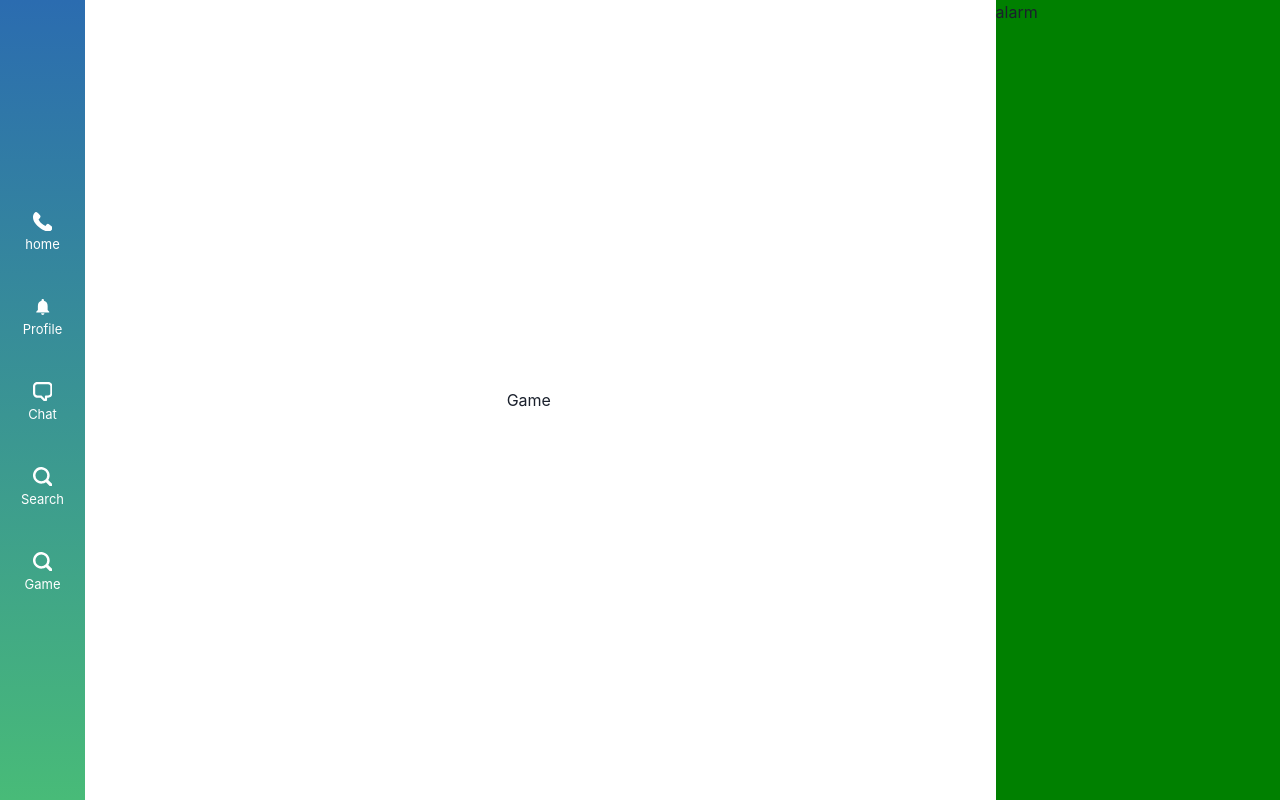
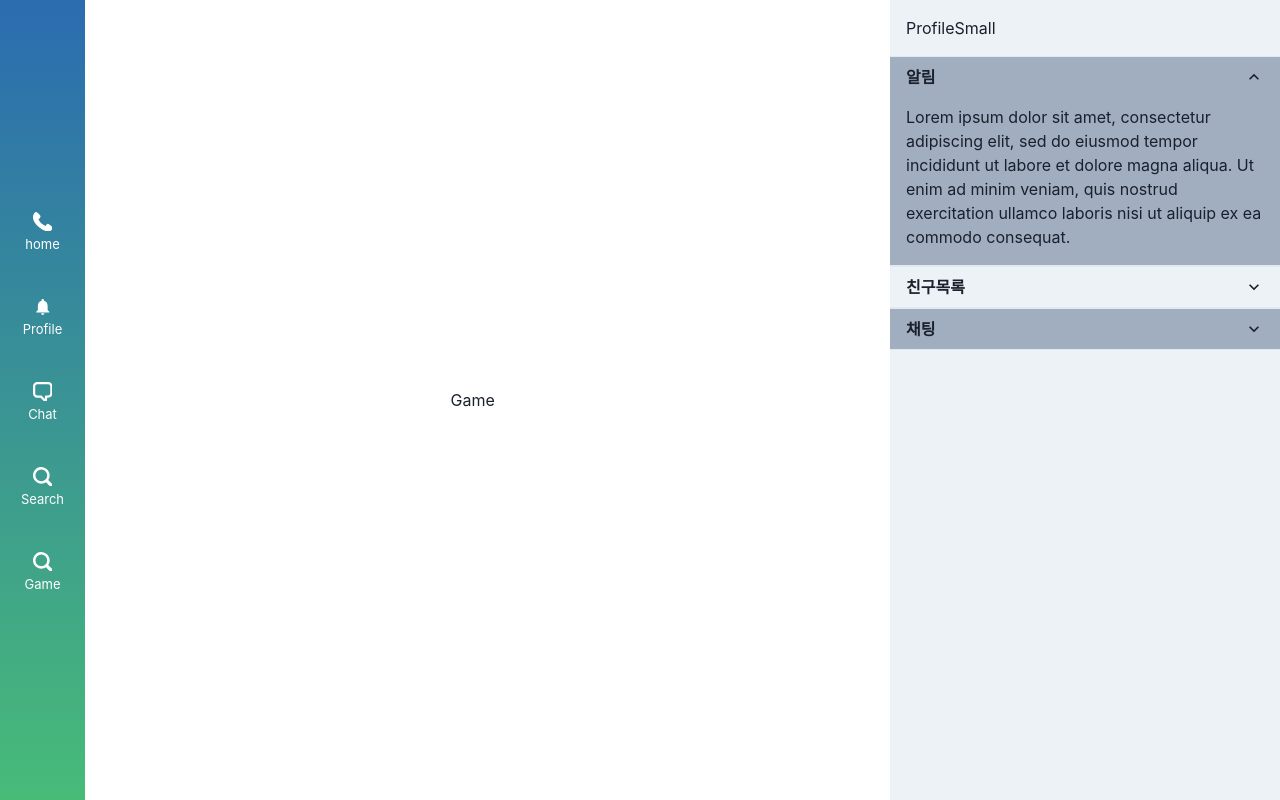
Before and after one commit to transcendence42/ft_transcendence, a React (Create React App) app in the folder front/: page /game in a window 1280 px wide. Built offline with nearby package versions, Linux system fonts and the light colour scheme.

Commit message:
feat: 알림창 레이아웃 완성

```diff
--- a/front/src/App.tsx
+++ b/front/src/App.tsx
@@ -32,7 +32,7 @@ export const App = () => (
             </Route>
           </Switch>
         </Center>
-        <Box width="390px" bg="green">
+        <Box minWidth="390px" maxWidth="390px">
           <Alarm />
         </Box>
       </Flex>
--- /dev/null
+++ b/front/src/UI/molecules/AlarmChat/index.tsx
@@ -0,0 +1,25 @@
+import React from 'react';
+
+import { AccordionItem, AccordionButton, AccordionPanel, AccordionIcon, Box, Text } from '@chakra-ui/react';
+
+export const AlarmChat = () => {
+  return (
+    <AccordionItem>
+      <h2>
+        <AccordionButton>
+          <Box flex="1" textAlign="left">
+            <Text fontWeight="bold" fontSize="1rem">
+              채팅
+            </Text>
+          </Box>
+          <AccordionIcon />
+        </AccordionButton>
+      </h2>
+      <AccordionPanel pb={4}>
+        Lorem ipsum dolor sit amet, consectetur adipiscing elit, sed do eiusmod tempor incididunt ut labore et dolore
+        magna aliqua. Ut enim ad minim veniam, quis nostrud exercitation ullamco laboris nisi ut aliquip ex ea commodo
+        consequat.
+      </AccordionPanel>
+    </AccordionItem>
+  );
+};
--- /dev/null
+++ b/front/src/UI/molecules/AlarmNotifier/index.tsx
@@ -0,0 +1,25 @@
+import React from 'react';
+
+import { AccordionItem, AccordionButton, AccordionPanel, AccordionIcon, Box, Text } from '@chakra-ui/react';
+
+export const AlarmNotifier = () => {
+  return (
+    <AccordionItem>
+      <h2>
+        <AccordionButton>
+          <Box flex="1" textAlign="left">
+            <Text fontWeight="bold" fontSize="1rem">
+              알림
+            </Text>
+          </Box>
+          <AccordionIcon />
+        </AccordionButton>
+      </h2>
+      <AccordionPanel pb={4}>
+        Lorem ipsum dolor sit amet, consectetur adipiscing elit, sed do eiusmod tempor incididunt ut labore et dolore
+        magna aliqua. Ut enim ad minim veniam, quis nostrud exercitation ullamco laboris nisi ut aliquip ex ea commodo
+        consequat.
+      </AccordionPanel>
+    </AccordionItem>
+  );
+};
--- /dev/null
+++ b/front/src/UI/molecules/AlarmUser/index.tsx
@@ -0,0 +1,25 @@
+import React from 'react';
+
+import { AccordionItem, AccordionButton, AccordionPanel, AccordionIcon, Box, Text } from '@chakra-ui/react';
+
+export const AlarmUser = () => {
+  return (
+    <AccordionItem>
+      <h2>
+        <AccordionButton>
+          <Box flex="1" textAlign="left">
+            <Text fontWeight="bold" fontSize="1rem">
+              친구목록
+            </Text>
+          </Box>
+          <AccordionIcon />
+        </AccordionButton>
+      </h2>
+      <AccordionPanel pb={4}>
+        Lorem ipsum dolor sit amet, consectetur adipiscing elit, sed do eiusmod tempor incididunt ut labore et dolore
+        magna aliqua. Ut enim ad minim veniam, quis nostrud exercitation ullamco laboris nisi ut aliquip ex ea commodo
+        consequat.
+      </AccordionPanel>
+    </AccordionItem>
+  );
+};
--- /dev/null
+++ b/front/src/UI/molecules/ProfileSmall/index.tsx
@@ -0,0 +1,5 @@
+import React from 'react';
+
+export const ProfileSmall = () => {
+  return <>ProfileSmall</>;
+};
--- /dev/null
+++ b/front/src/UI/molecules/index.tsx
@@ -0,0 +1,7 @@
+import { AlarmChat } from './AlarmChat';
+import { AlarmNotifier } from './AlarmNotifier';
+import { ProfileSmall } from './ProfileSmall';
+import { AlarmUser } from './AlarmUser';
+import { NavIcons } from './NavIcons';
+
+export { AlarmChat, AlarmNotifier, ProfileSmall, AlarmUser, NavIcons };
--- a/front/src/UI/organisms/Alarm/index.tsx
+++ b/front/src/UI/organisms/Alarm/index.tsx
@@ -1,5 +1,29 @@
 import React from 'react';
 
+import { Flex, Box, Accordion } from '@chakra-ui/react';
+
+import { AlarmChat, AlarmNotifier, ProfileSmall, AlarmUser } from '../../molecules';
+
 export const Alarm = () => {
-  return <>alarm</>;
+  return (
+    <>
+      <Flex minWidth="390px" maxWidth="390px" height="100vh" flexDirection="column">
+        <Accordion defaultIndex={[0]} allowMultiple>
+          <Box p="4" bg="gray.100">
+            <ProfileSmall />
+          </Box>
+          <Box bg="gray.400">
+            <AlarmNotifier />
+          </Box>
+          <Box bg="gray.100">
+            <AlarmUser />
+          </Box>
+          <Box bg="gray.400">
+            <AlarmChat />
+          </Box>
+        </Accordion>
+        <Box height="full" bg="gray.100"></Box>
+      </Flex>
+    </>
+  );
 };
```
